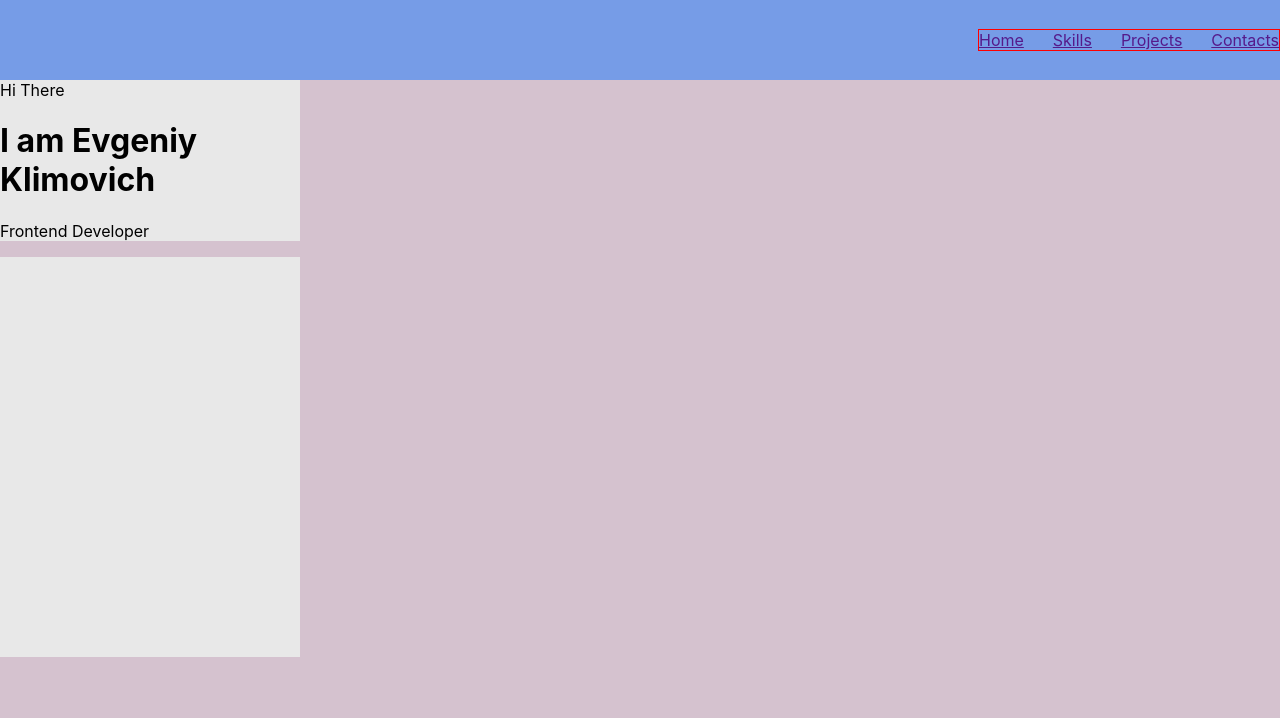
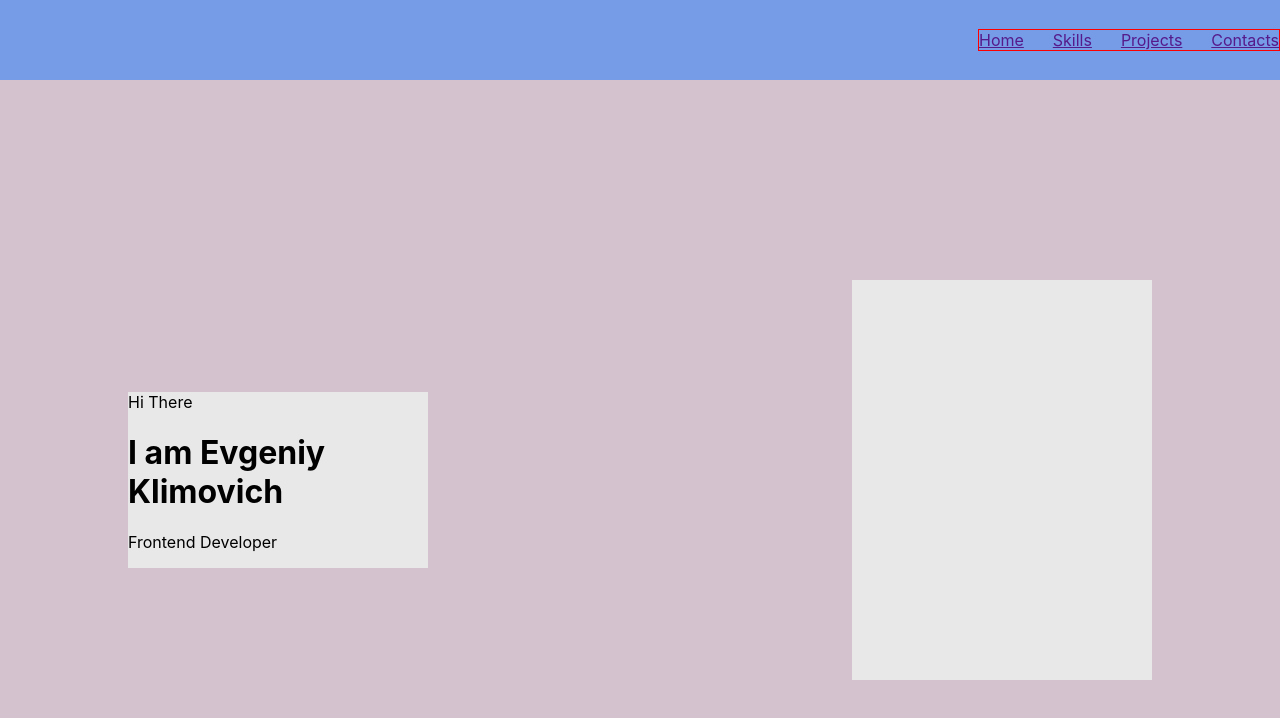
Before and after one commit to Kliapwnz/Portfolio, a React (Create React App) app: page / in a window 1280 px wide. Shown: the top 718 px of the page. Built offline with nearby package versions, Linux system fonts and the light colour scheme.

Commit message:
Container.module.css

```diff
--- a/src/main/Main.tsx
+++ b/src/main/Main.tsx
@@ -1,11 +1,12 @@
 import React from 'react';
 import s from "./Main.module.css"
+import sc from "../common/styles/Container.module.css"
 
 
 export const Main = () => {
     return (
         <div className={s.mainBlock}>
-            <div className={s.container}>
+            <div className={sc.container}>
                 <div className={s.greetings}>
                     <span>Hi There</span>
                     <h1>I am Evgeniy Klimovich</h1>
```
